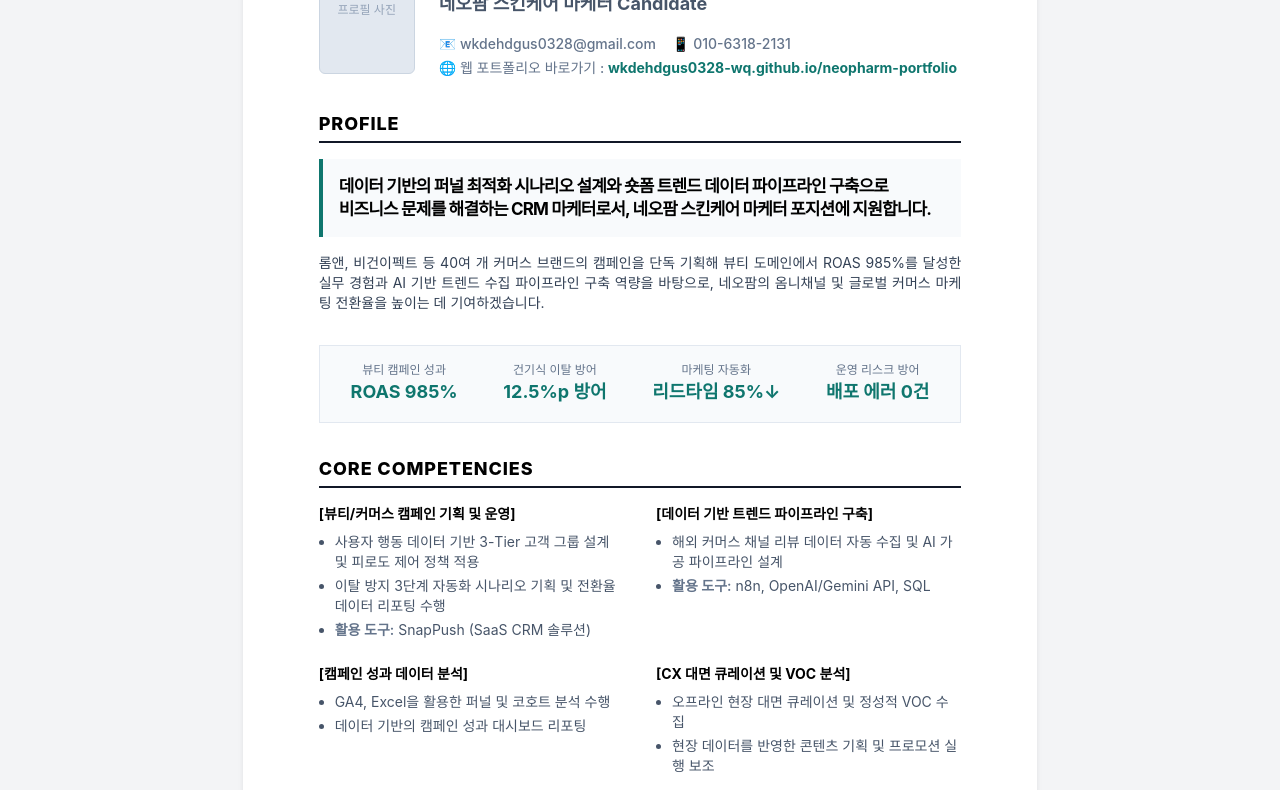
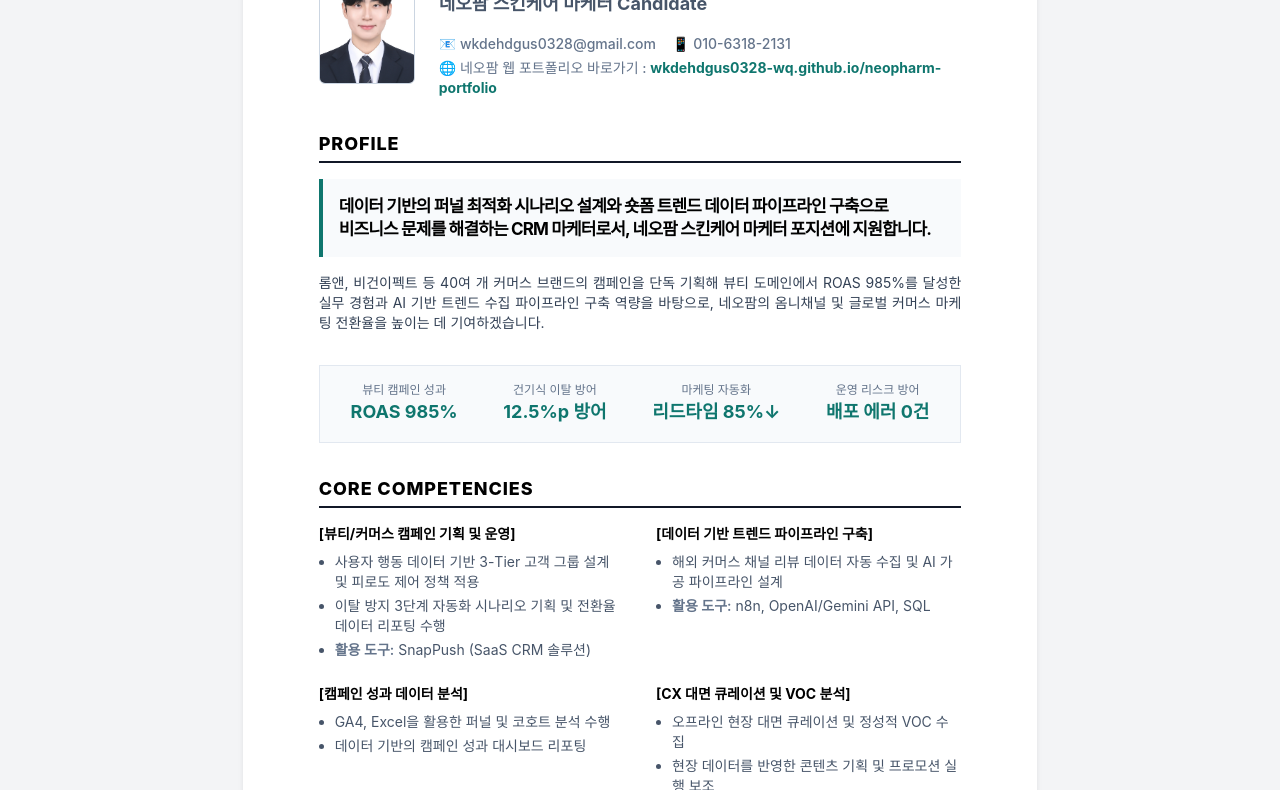
Before and after one commit to wkdehdgus0328-wq/neopharm-portfolio, a plain HTML site: page 네오팜 이력서.html in a window 1280 px wide. Shown: the part 218-1008 px from the top of the page. Drawn offline with nearby package versions, Linux system fonts and the light colour scheme; a web font is replaced by a local one.

Commit message:
Show profile picture in resume

```diff
--- a/네오팜 이력서.html
+++ b/네오팜 이력서.html
@@ -79,8 +79,8 @@
 
   <div class="page-container">
     <header class="mb-8 flex flex-col sm:flex-row sm:items-center gap-6">
-      <div class="w-24 h-32 bg-slate-200 rounded-md border border-slate-300 flex-shrink-0 flex items-center justify-center text-xs text-slate-400 font-medium">
-        프로필 사진
+      <div class="w-24 h-32 bg-slate-200 rounded-md border border-slate-300 flex-shrink-0 flex items-center justify-center overflow-hidden">
+        <img src="./assets/profile.jpg" alt="프로필 사진" class="w-full h-full object-cover" />
       </div>
       <div>
         <h1 class="text-4xl font-black text-black tracking-tight mb-2">
@@ -97,7 +97,7 @@
             <span>📱 010-6318-2131</span>
           </div>
           <div>
-            <span>🌐 웹 포트폴리오 바로가기 :
+            <span>🌐 네오팜 웹 포트폴리오 바로가기 :
               <a href="https://wkdehdgus0328-wq.github.io/neopharm-portfolio/" target="_blank"
                 class="hover:underline text-[#0F766E] font-bold">wkdehdgus0328-wq.github.io/neopharm-portfolio</a></span>
           </div>
```
